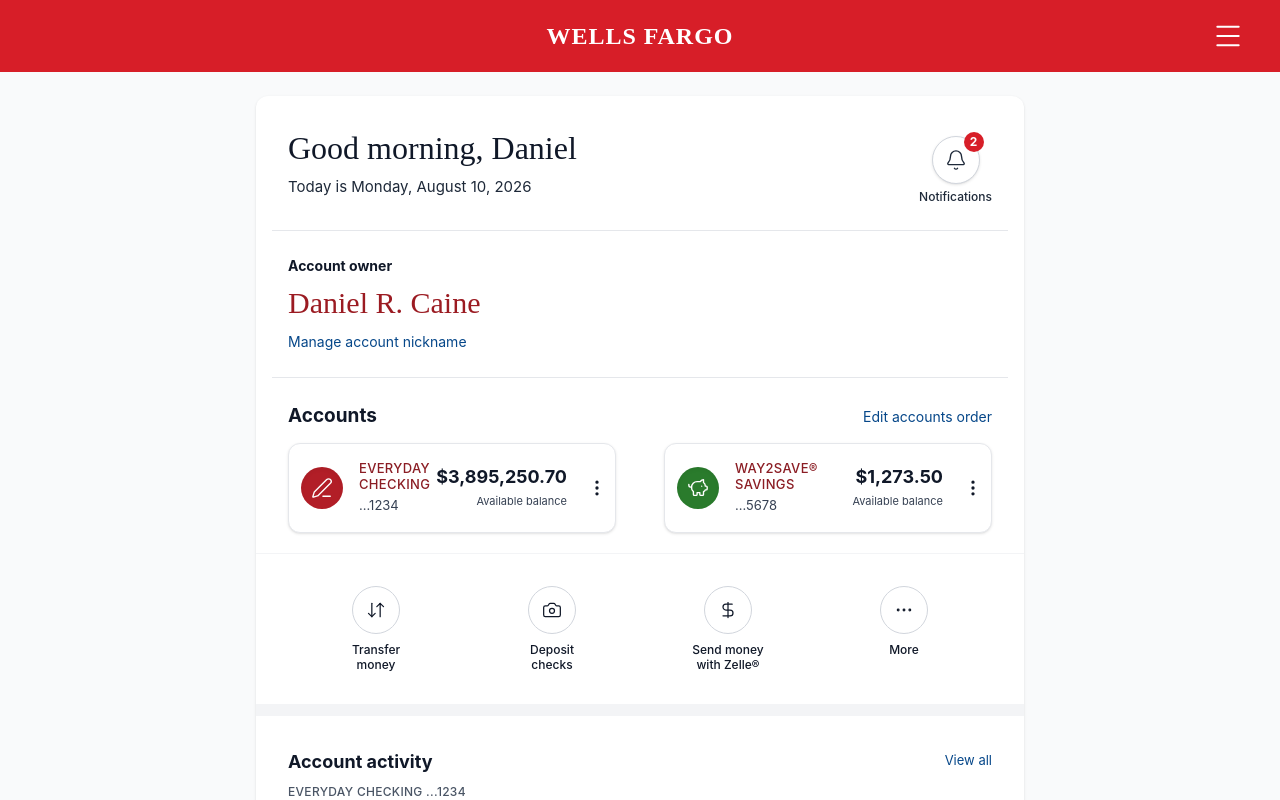
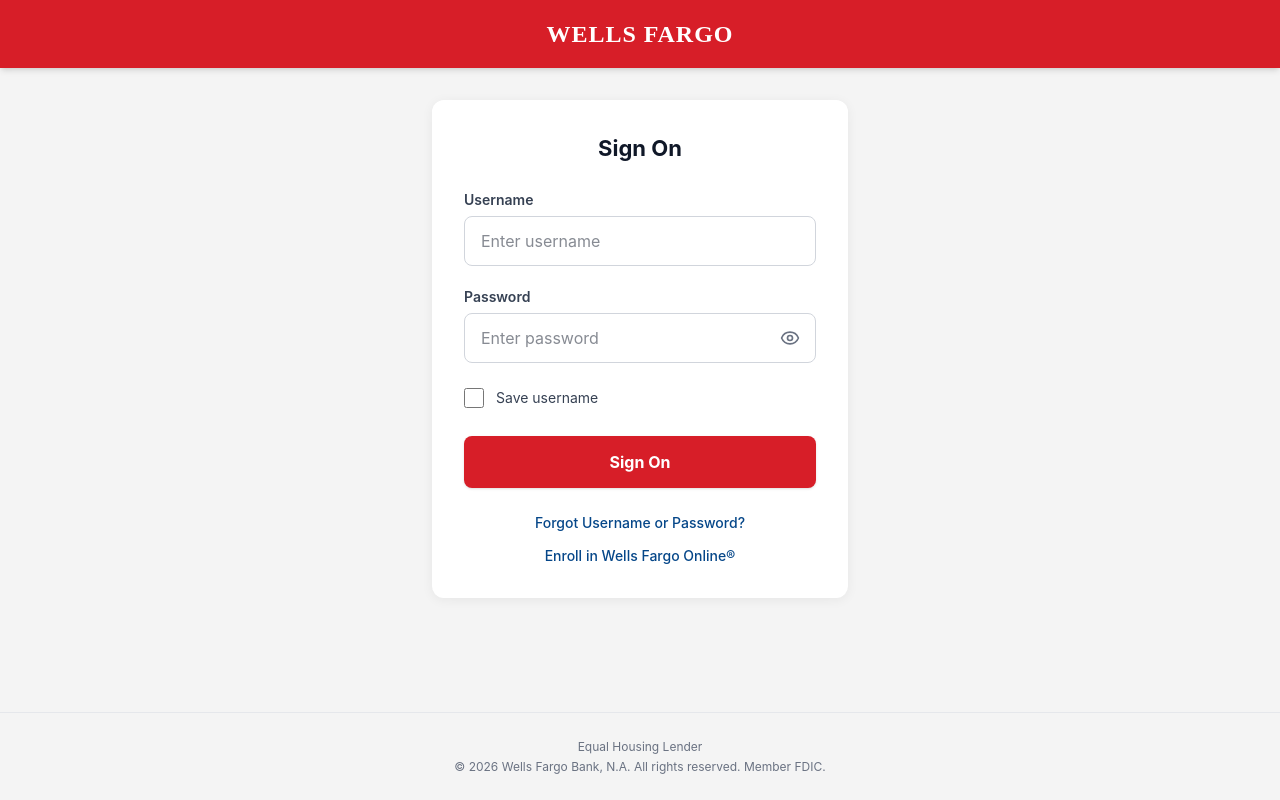
Before and after one commit to Xconmax245/bank, a React (Vite) app: page / in a window 1280 px wide. Shown: the top 800 px of the page. Built offline with nearby package versions, Linux system fonts and the light colour scheme.

Commit message:
Add sign in page and update favicon

```diff
--- a/index.html
+++ b/index.html
@@ -2,7 +2,7 @@
 <html lang="en">
   <head>
     <meta charset="UTF-8" />
-    <link rel="icon" type="image/svg+xml" href="/favicon.svg" />
+    <link rel="icon" type="image/png" href="/download%20(1).png" />
     <meta name="viewport" content="width=device-width, initial-scale=1.0, maximum-scale=1.0, user-scalable=no" />
     <link rel="preconnect" href="https://fonts.googleapis.com">
     <link rel="preconnect" href="https://fonts.gstatic.com" crossorigin>
--- a/src/App.jsx
+++ b/src/App.jsx
@@ -1,9 +1,12 @@
-import { useEffect } from 'react'
+import { useState, useEffect } from 'react'
 import AOS from 'aos'
 import 'aos/dist/aos.css'
 import Dashboard from './components/Dashboard'
+import SignIn from './components/SignIn'
 
 export default function App() {
+  const [isAuthenticated, setIsAuthenticated] = useState(false)
+
   useEffect(() => {
     AOS.init({
       duration: 400,
@@ -12,5 +15,5 @@
     })
   }, [])
 
-  return <Dashboard />
+  return isAuthenticated ? <Dashboard /> : <SignIn onLogin={() => setIsAuthenticated(true)} />
 }
--- /dev/null
+++ b/src/components/SignIn.jsx
@@ -0,0 +1,134 @@
+import { useState } from 'react'
+import { Eye, EyeOff } from 'lucide-react'
+
+export default function SignIn({ onLogin }) {
+  const [username, setUsername] = useState('')
+  const [password, setPassword] = useState('')
+  const [showPassword, setShowPassword] = useState(false)
+  const [error, setError] = useState('')
+
+  const handleSignIn = (e) => {
+    e.preventDefault()
+
+    // Exact match for the requested name
+    if (username.trim() === 'Daniel R. Caine' && password === 'Password123') {
+      setError('')
+      onLogin()
+    } else {
+      setError('The username and password combination you entered does not match our records.')
+    }
+  }
+
+  return (
+    <div className="min-h-screen bg-[#F4F4F4] flex flex-col font-sans">
+      {/* Header */}
+      <header className="bg-[#D71E28] py-4 px-6 flex justify-center items-center shadow-md">
+        <span
+          className="text-white font-bold text-[24px] uppercase"
+          style={{ fontFamily: '"Times New Roman", Times, serif', letterSpacing: '0.04em' }}
+        >
+          WELLS FARGO
+        </span>
+      </header>
+
+      {/* Main Form Area */}
+      <main className="flex-1 w-full max-w-md mx-auto p-4 pt-8">
+        <div
+          className="bg-white rounded-xl shadow-[0_2px_12px_rgba(0,0,0,0.06)] p-6 sm:p-8"
+          data-aos="fade-up"
+          data-aos-duration="400"
+        >
+          <h1 className="text-[22px] font-bold text-gray-900 mb-6 text-center">
+            Sign On
+          </h1>
+
+          {error && (
+            <div className="bg-[#FFF0F0] border border-[#D71E28] text-[#D71E28] text-sm px-4 py-3 rounded mb-5 flex items-start gap-2">
+              <svg xmlns="http://www.w3.org/2000/svg" className="h-5 w-5 shrink-0 mt-0.5" viewBox="0 0 20 20" fill="currentColor">
+                <path fillRule="evenodd" d="M18 10a8 8 0 11-16 0 8 8 0 0116 0zm-7 4a1 1 0 11-2 0 1 1 0 012 0zm-1-9a1 1 0 00-1 1v4a1 1 0 102 0V6a1 1 0 00-1-1z" clipRule="evenodd" />
+              </svg>
+              <span>{error}</span>
+            </div>
+          )}
+
+          <form onSubmit={handleSignIn} className="space-y-5">
+            {/* Username */}
+            <div>
+              <label className="block text-[14px] font-semibold text-gray-700 mb-1.5">
+                Username
+              </label>
+              <input
+                type="text"
+                value={username}
+                onChange={(e) => setUsername(e.target.value)}
+                className="w-full border border-gray-300 rounded-lg px-4 py-3 text-[16px] text-gray-900 focus:outline-none focus:ring-2 focus:ring-[#064789] focus:border-transparent transition-shadow"
+                placeholder="Enter username"
+              />
+            </div>
+
+            {/* Password */}
+            <div>
+              <label className="block text-[14px] font-semibold text-gray-700 mb-1.5">
+                Password
+              </label>
+              <div className="relative">
+                <input
+                  type={showPassword ? 'text' : 'password'}
+                  value={password}
+                  onChange={(e) => setPassword(e.target.value)}
+                  className="w-full border border-gray-300 rounded-lg pl-4 pr-12 py-3 text-[16px] text-gray-900 focus:outline-none focus:ring-2 focus:ring-[#064789] focus:border-transparent transition-shadow"
+                  placeholder="Enter password"
+                />
+                <button
+                  type="button"
+                  onClick={() => setShowPassword(!showPassword)}
+                  className="absolute right-3 top-1/2 -translate-y-1/2 p-1 text-gray-500 hover:text-gray-700 focus:outline-none"
+                >
+                  {showPassword ? <EyeOff size={20} /> : <Eye size={20} />}
+                </button>
+              </div>
+            </div>
+
+            {/* Save Username Toggle */}
+            <div className="flex items-center gap-3 pt-1">
+              <input
+                type="checkbox"
+                id="saveUsername"
+                className="w-5 h-5 accent-[#064789] rounded border-gray-300 cursor-pointer"
+              />
+              <label htmlFor="saveUsername" className="text-[14px] text-gray-700 cursor-pointer select-none">
+                Save username
+              </label>
+            </div>
+
+            {/* Submit Button */}
+            <button
+              type="submit"
+              className="w-full bg-[#D71E28] hover:bg-[#B21E27] active:bg-[#8B1D24] text-white font-bold py-3.5 rounded-lg text-[16px] transition-colors mt-2 shadow-sm"
+            >
+              Sign On
+            </button>
+          </form>
+
+          {/* Helper Links */}
+          <div className="mt-6 space-y-3 text-center">
+            <a href="#" className="block text-[14px] text-[#064789] hover:underline font-medium">
+              Forgot Username or Password?
+            </a>
+            <a href="#" className="block text-[14px] text-[#064789] hover:underline font-medium">
+              Enroll in Wells Fargo Online®
+            </a>
+          </div>
+        </div>
+      </main>
+
+      {/* Footer */}
+      <footer className="mt-auto py-6 px-4 text-center border-t border-gray-200">
+        <p className="text-[12px] text-gray-500 max-w-sm mx-auto leading-relaxed">
+          Equal Housing Lender <br/>
+          © 2026 Wells Fargo Bank, N.A. All rights reserved. Member FDIC.
+        </p>
+      </footer>
+    </div>
+  )
+}
```
Also changed, not shown: public/download (1).png (added).
